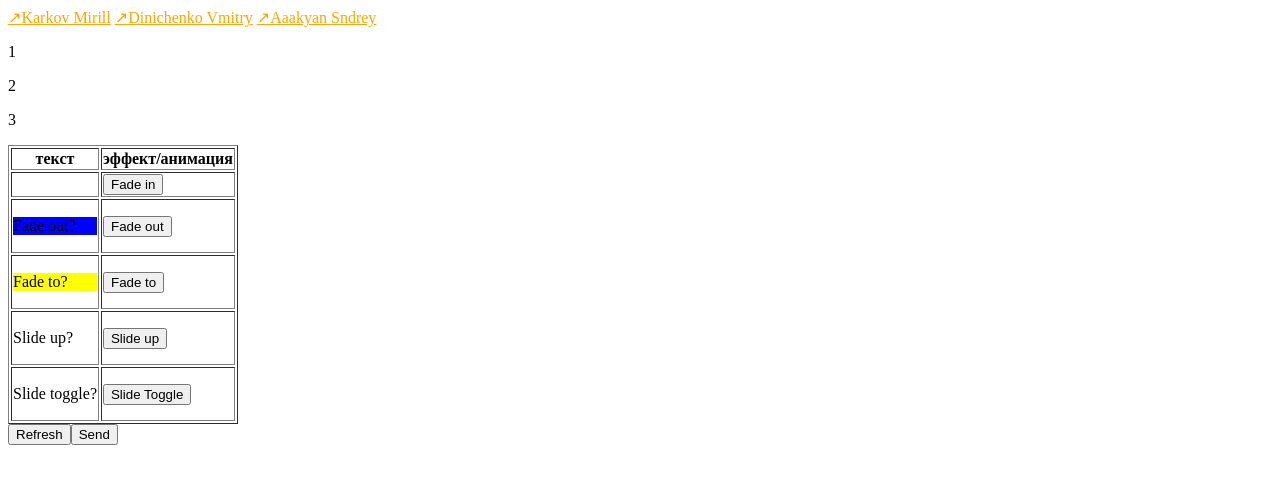
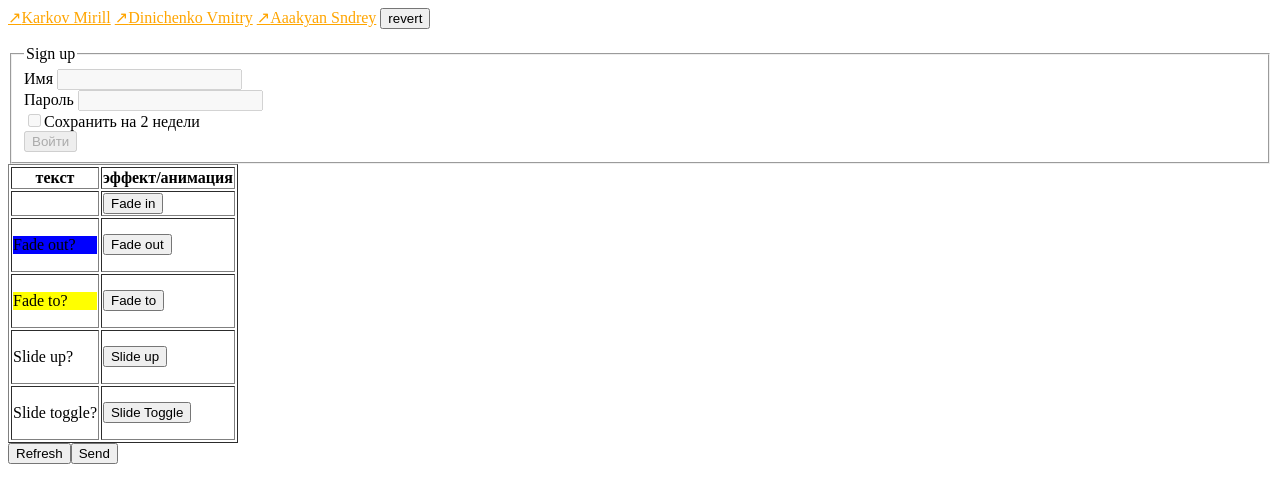
Before and after one commit to boyokanfield/web-itmo-1, a plain HTML site: page jQuery/first jQuery/index.html in a window 1280 px wide. Drawn offline with nearby package versions, Linux system fonts and the light colour scheme.

Commit message:
jQuery update

```diff
--- a/jQuery/first jQuery/index.html
+++ b/jQuery/first jQuery/index.html
@@ -9,9 +9,19 @@
 	<a href="https://vk.com/id325065570" class="vk_link">Karkov Mirill</a>
 	<a href="https://vk.com/dma020" class="vk_link">Dinichenko Vmitry</a>
 	<a href="https://vk.com/boyok_anfield" class="vk_link">Aaakyan Sndrey</a>
-	<p class="number">1</p>
-	<p class="number">2</p>
-	<p class="number">3</p>
+    <button id="revert">revert</button>
+	<p class="loadTo"></p>
+    <form name="sign up" id="sign up id">
+        <fieldset>
+            <legend>
+                Sign up
+            </legend>
+            Имя <input id="uni" type="text"><br>
+            Пароль <input type="password"><br>
+            <div><input type="checkbox">Сохранить на 2 недели<br></div>
+            <input id="button" name="button" type="button" value="Войти">
+        </fieldset>
+    </form>
 
   <div id="table">
     <table border="1">
--- a/jQuery/first jQuery/script.js
+++ b/jQuery/first jQuery/script.js
@@ -2,6 +2,15 @@ $(document).ready(function(){
 	$(".vk_link").css("color","orange");
 	$("[href]").prepend("↗");
 	$("[href]").attr("target","_blank");
+    $("[href^='http://']").each(function() {
+		$(this).attr("href", $(this).attr("href").replace("http://", "https://"));
+	});
+    $("button#revert").click(function(){
+		$("[href]").each(function() {
+			$(this).contents().eq(0).remove();
+		});
+		$("[href]").removeAttr("target");
+	});
 
     $("#b1").click(function(){
     $("#str1").fadeIn("slow");
@@ -19,26 +28,30 @@ $(document).ready(function(){
     $("#str5").slideToggle("slow");
     });
 
-	let butt = document.createElement("button");
-	butt.setAttribute("id", "ajax");
-	butt.innerHTML="Refresh";
-	document.getElementsByTagName('body')[0].appendChild(butt);
-	$("button#ajax").click(function(){
-		$("p.number").load("https://inxaoc.github.io/example/ajax-1.html");
+	let refreshButton = document.createElement("button");
+	refreshButton.setAttribute("id", "ajaxLoad");
+	refreshButton.innerHTML="Refresh";
+	document.getElementsByTagName('body')[0].appendChild(refreshButton);
+	$("button#ajaxLoad").click(function(){
+		$("p.loadTo").load("https://inxaoc.github.io/example/ajax-1.html");
     });
 
-    let butt2 = document.createElement("button");
-	butt2.setAttribute("id", "ajax2");
-	butt2.innerHTML="Send";
-	document.getElementsByTagName('body')[0].appendChild(butt2);
+    let sendButton = document.createElement("button");
+	sendButton.setAttribute("id", "ajaxSend");
+	sendButton.innerHTML="Send";
+	document.getElementsByTagName('body')[0].appendChild(sendButton);
 
-	$("button#ajax2").click(function(){
+	$("button#ajaxSend").click(function(){
 		let temp = document.createElement("div");
 		temp.setAttribute("id", "temp");
 		document.getElementsByTagName('body')[0].appendChild(temp);
 		$(temp).load("https://inxaoc.github.io/example/ajax.json",
 			"authorization", onComplete);
     });
+});
+
+$(document).ready(function(){
+	$("form *").prop("disabled", true);
 });
 
 function onComplete(){
@@ -59,7 +72,6 @@ function onComplete(){
 				text += "</li>";
 			}
 		} else text +=json[i];
-
 	}
 	$(temp).append(text)
 }
```
